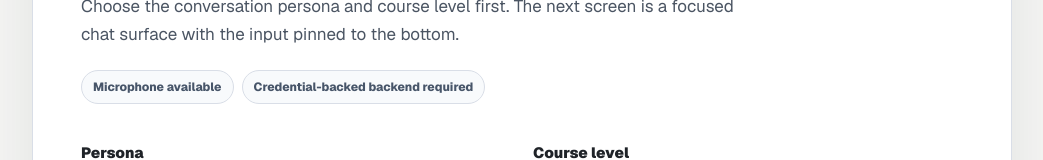
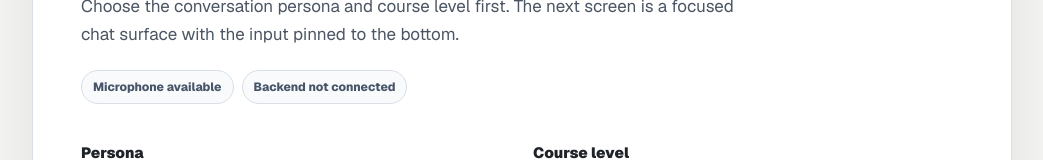
Before and after one commit to ArminBurkhardt/HackTheLaw, a Next.js app in the folder web/: page / in a window 1280 px wide. Shown: the part 275-435 px from the top of the page, without its empty margins (118-1161 px from the left). Built offline with nearby package versions, Linux system fonts and the light colour scheme; no server answers.

Commit message:
fix(ui): show live backend status

```diff
--- a/web/src/app/page.tsx
+++ b/web/src/app/page.tsx
@@ -21,6 +21,7 @@ import {
   createVoiceRound,
   endVoiceRound,
   getArgumentOptions,
+  getBackendHealth,
   synthesizeLiveAudio,
   submitVoiceTurn,
   type ArgumentOptionsPayload,
@@ -39,6 +40,8 @@ export default function Home() {
   const [listening, setListening] = useState(false);
   const [voiceAvailable, setVoiceAvailable] = useState(false);
   const [speechAvailable, setSpeechAvailable] = useState(false);
+  const [backendStatus, setBackendStatus] = useState<"checking" | "ready" | "error">("checking");
+  const [backendRuntime, setBackendRuntime] = useState("unknown");
   const [speaking, setSpeaking] = useState(false);
   const [error, setError] = useState("");
   const [busy, setBusy] = useState(false);
@@ -56,6 +59,22 @@ export default function Home() {
       setSpeechAvailable(hasAudioPlayback());
     }, 0);
     return () => window.clearTimeout(checkId);
+  }, []);
+
+  useEffect(() => {
+    let cancelled = false;
+    getBackendHealth()
+      .then((health) => {
+        if (cancelled) return;
+        setBackendRuntime(health.runtime);
+        setBackendStatus(health.configured && health.status === "ok" ? "ready" : "error");
+      })
+      .catch(() => {
+        if (!cancelled) setBackendStatus("error");
+      });
+    return () => {
+      cancelled = true;
+    };
   }, []);
 
   const lastReply = round?.messages.filter((message) => message.role === "opponent").at(-1)?.text ?? "";
@@ -221,6 +240,8 @@ export default function Home() {
   if (!round) {
     return (
       <SetupView
+        backendRuntime={backendRuntime}
+        backendStatus={backendStatus}
         busy={busy}
         difficulty={difficulty}
         error={error}
--- a/web/src/components/voice/SetupView.tsx
+++ b/web/src/components/voice/SetupView.tsx
@@ -2,6 +2,8 @@ import { difficulties, personas } from "./options";
 import type { VoiceDifficulty, VoicePersona } from "@/lib/voiceBackend";
 
 type SetupViewProps = {
+  backendRuntime: string;
+  backendStatus: "checking" | "ready" | "error";
   busy: boolean;
   difficulty: VoiceDifficulty;
   error: string;
@@ -13,6 +15,8 @@ type SetupViewProps = {
 };
 
 export function SetupView({
+  backendRuntime,
+  backendStatus,
   busy,
   difficulty,
   error,
@@ -34,7 +38,7 @@ export function SetupView({
           </p>
           <div className="setup-status">
             <span>{voiceAvailable ? "Microphone available" : "Text mode available"}</span>
-            <span>Credential-backed backend required</span>
+            <span>{backendStatusText(backendStatus, backendRuntime)}</span>
           </div>
         </div>
 
@@ -82,3 +86,9 @@ export function SetupView({
     </main>
   );
 }
+
+function backendStatusText(status: SetupViewProps["backendStatus"], runtime: string): string {
+  if (status === "ready") return `Backend connected: ${runtime}`;
+  if (status === "error") return "Backend not connected";
+  return "Checking backend...";
+}
--- a/web/src/lib/voiceBackend.ts
+++ b/web/src/lib/voiceBackend.ts
@@ -63,6 +63,13 @@ export type ArgumentOptionsPayload = {
   grounding_note: string;
 };
 
+export type BackendHealth = {
+  status: string;
+  configured: boolean;
+  runtime: string;
+  detail?: string;
+};
+
 type RoundPayload = { round: RoundState };
 type TurnPayload = RoundPayload & { event: MoveEvent };
 type DebriefPayload = { debrief: Debrief };
@@ -85,6 +92,10 @@ export function toBackendPersona(persona: VoicePersona): BackendPersona {
 
 export function toBackendDifficulty(difficulty: VoiceDifficulty): BackendDifficulty {
   return difficultyMap[difficulty];
+}
+
+export async function getBackendHealth(): Promise<BackendHealth> {
+  return requestJson<BackendHealth>("/api/voice/health", { method: "GET" });
 }
 
 export async function createVoiceRound(
```
Also changed, not shown: 1 other file (tests, documents, lock files or other folders).
